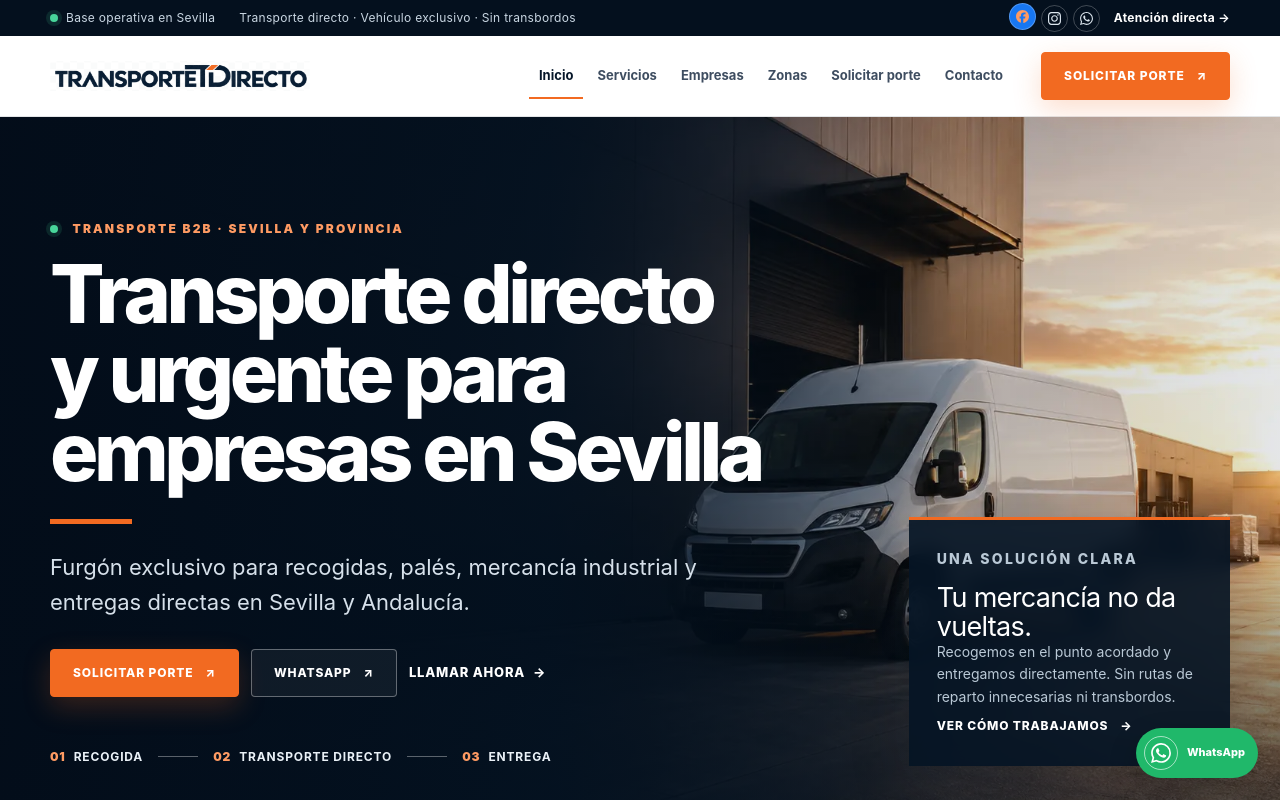
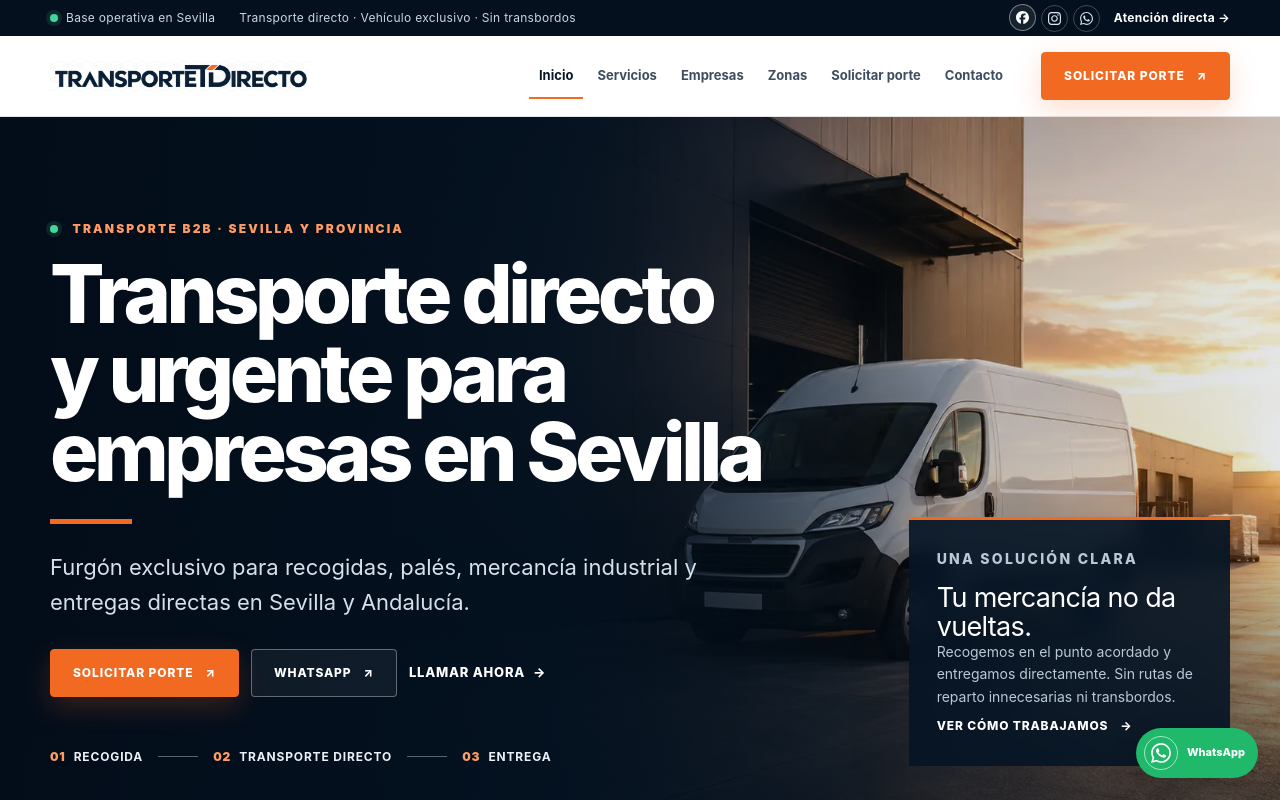
Before and after one commit to DiegoMonje/transporte, a Next.js app: page / in a window 1280 px wide. In both pictures the pointer is over the link 1022 px from the left and 18 px from the top of the page. Shown: the top 800 px of the page. Built offline with nearby package versions, Linux system fonts and the light colour scheme.

Commit message:
Suavizar la interacción de los iconos sociales

```diff
--- a/app/globals.css
+++ b/app/globals.css
@@ -37,14 +37,12 @@ img { max-width: 100%; }
 .utility-actions { margin-left: auto; display: flex; align-items: center; gap: 14px; }
 .social-links { display: flex; align-items: center; gap: 8px; }
 .social-link { width: 36px; height: 36px; display: grid; place-items: center; border: 1px solid rgba(7,23,42,.16); border-radius: 50%; color: var(--ink); transition: color .18s ease, background .18s ease, border-color .18s ease, transform .18s ease; }
-.social-link:hover { color: white; border-color: transparent; transform: translateY(-2px); }
-.social-link[data-network="facebook"]:hover { background: #1877f2; }
-.social-link[data-network="instagram"]:hover { background: #e4405f; }
-.social-link[data-network="whatsapp"]:hover { background: #25d366; }
+.social-link:hover { background: rgba(7,23,42,.055); border-color: rgba(7,23,42,.28); transform: translateY(-1px); }
 .social-icon { width: 17px; height: 17px; display: block; fill: currentColor; }
 .utility-socials { gap: 5px; }
 .utility-socials .social-link { width: 27px; height: 27px; border-color: rgba(255,255,255,.24); color: #dce6ee; }
 .utility-socials .social-icon { width: 13px; height: 13px; }
+.utility-socials .social-link:hover { background: rgba(255,255,255,.08); border-color: rgba(255,255,255,.42); color: white; }
 .status-dot { display: inline-block; width: 8px; height: 8px; border-radius: 50%; background: var(--success); box-shadow: 0 0 0 4px rgba(72, 213, 154, .13); }
 
 .site-header { position: sticky; top: 0; z-index: 100; background: rgba(255,255,255,.97); border-bottom: 1px solid rgba(7,23,42,.11); backdrop-filter: blur(14px); }
@@ -265,6 +263,7 @@ img { max-width: 100%; }
 .footer-status .status-dot { margin-right: 8px; }
 .footer-socials { margin-top: 24px; }
 .footer-socials .social-link { border-color: #263b4e; color: #a9bac8; }
+.footer-socials .social-link:hover { background: rgba(255,255,255,.06); border-color: #3b5267; color: white; }
 .footer-grid h2 { margin: 0 0 18px; color: white; font-size: 12px; text-transform: uppercase; letter-spacing: .12em; }
 .footer-grid > div:not(.footer-intro) a, .footer-note { display: block; padding: 7px 0; color: #91a5b6; font-size: 13px; }
 .footer-grid a:hover { color: white; }
```
